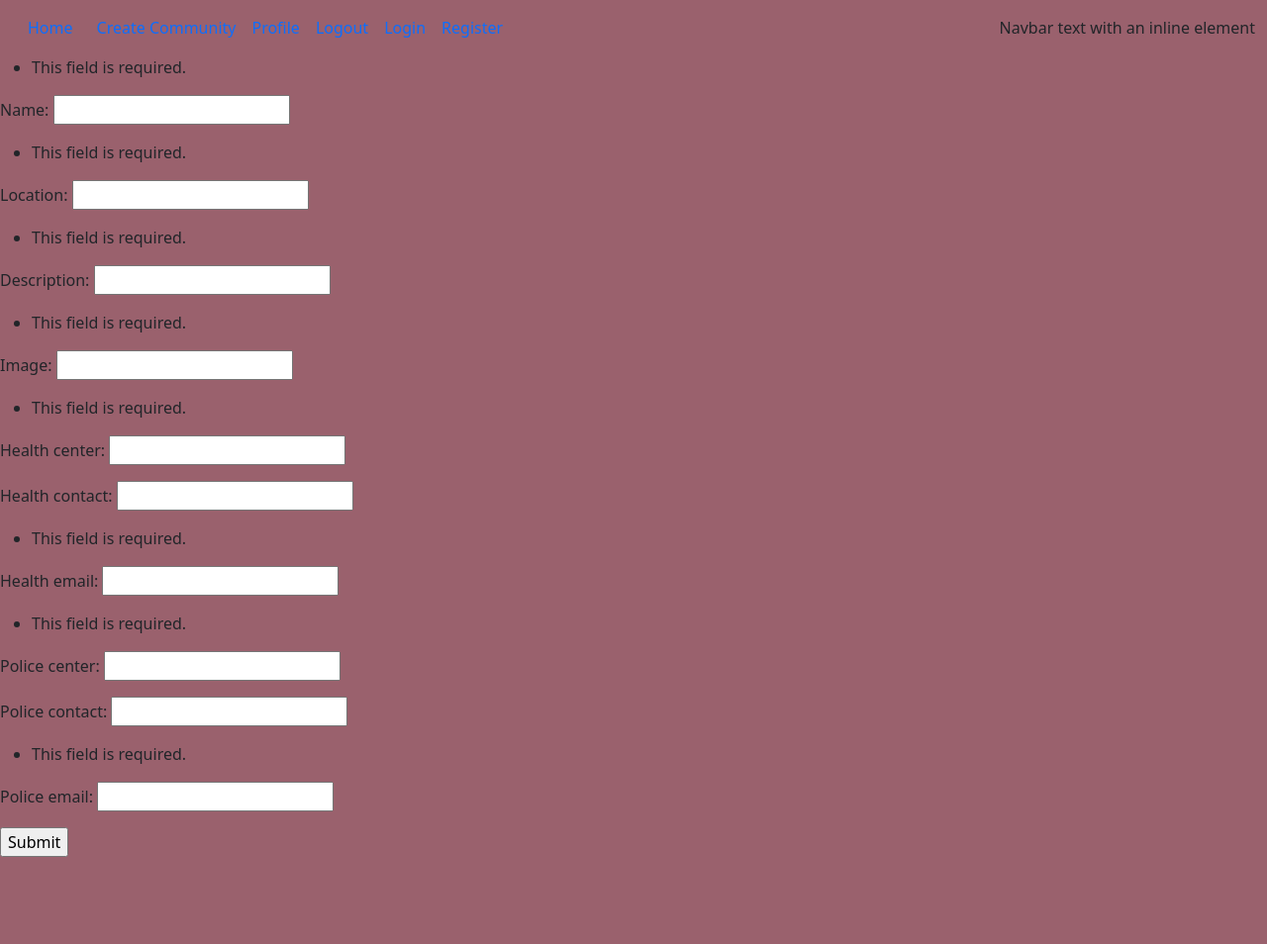
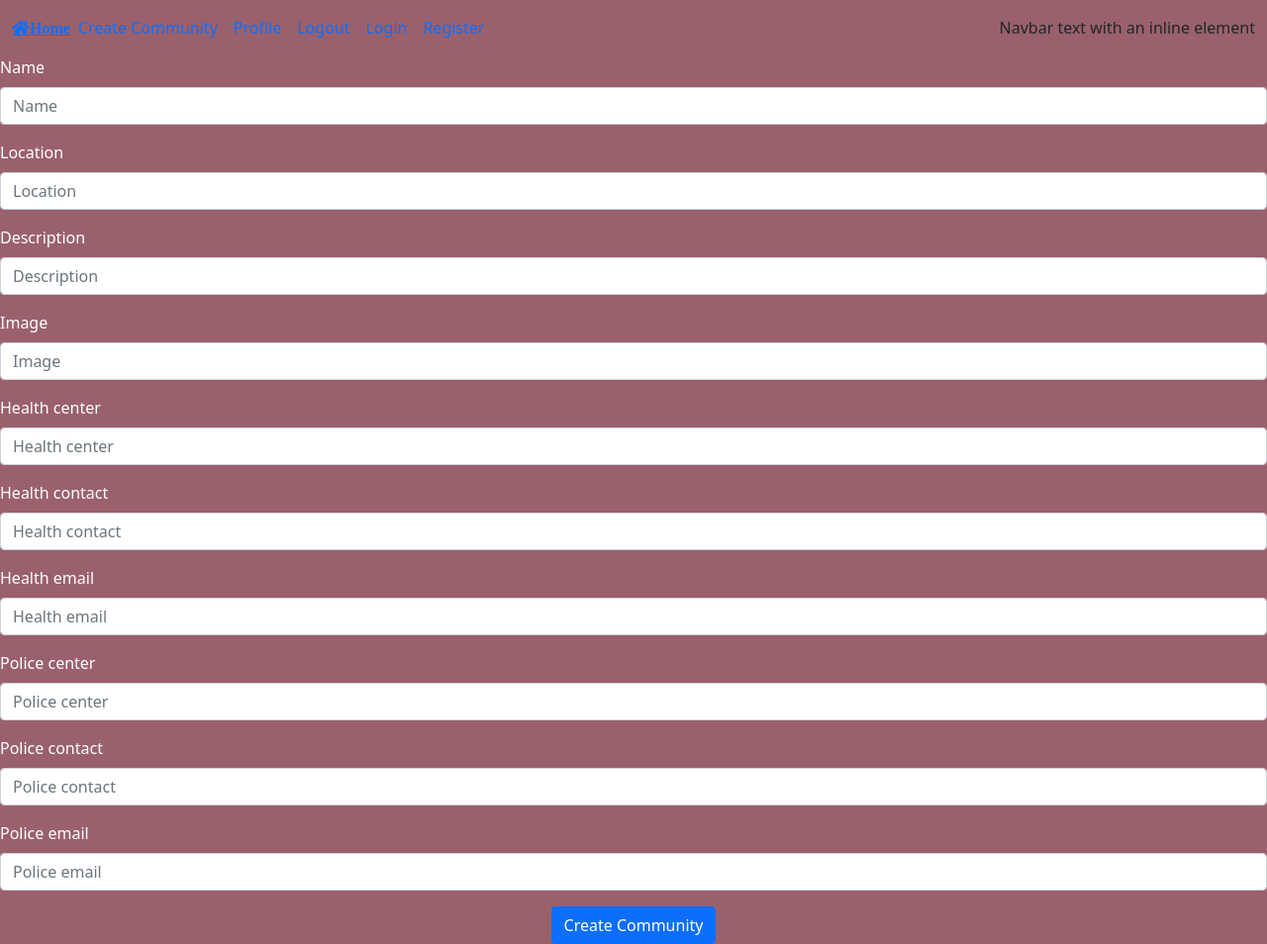
Before and after one commit to oscar9181/neighbourhood_heroes, a Django app: page /community/ in a window 1280 px wide. Shown: the whole page at 99% size. Before the commit the page ends 866 px from the top, so only its background shows below. Run offline with Django 4.2, Linux system fonts and the light colour scheme; some libraries are stand-ins or nearby versions.

Commit message:
create community functionality

```diff
--- a/hood/templates/neighbour/community.html
+++ b/hood/templates/neighbour/community.html
@@ -1,11 +1,11 @@
 {% extends 'neighbour/home.html' %}
 {% block content %}
-<form method="POST" action="" enctype="multipart/form-data">
-    {% csrf_token %}
-    {{form.as_p}}
-
-
-    <input type="submit" name="create neighbourhood">
-
+{% load bootstrap5 %}
+<form style="color: #FFFFFF;" action="{% url 'community'%}" method="post" enctype="multipart/form-data">
+    {% csrf_token%} {% bootstrap_form form %}
+    <div class="form-group text-center">
+        <input type="submit" class="btn btn-primary hood-btn" value="Create Community">
+    </div>
+    <input type="hidden" name="next" value="{{next}}">
 </form>
 {% endblock content %}
--- a/hood/templates/neighbour/home.html
+++ b/hood/templates/neighbour/home.html
@@ -6,6 +6,10 @@
     <meta name="viewport" content="width=device-width, initial-scale=1.0">
     <link rel="stylesheet" href="https://cdn.jsdelivr.net/npm/bootstrap@5.1.3/dist/css/bootstrap.min.css"
     integrity="sha384-1BmE4kWBq78iYhFldvKuhfTAU6auU8tT94WrHftjDbrCEXSU1oBoqyl2QvZ6jIW3" crossorigin="anonymous">
+    <link rel="stylesheet" href="https://use.fontawesome.com/releases/v5.6.1/css/all.css" integrity="sha384-gfdkjb5BdAXd+lj+gudLWI+BXq4IuLW5IT+brZEZsLFm++aCMlF1V92rMkPaX4PP" crossorigin="anonymous">
+
+
+
     <title>Document</title>
     <style>
      body{
@@ -19,7 +23,7 @@
 
   <nav class="navbar navbar-expand-lg bg-transparent">
     <div class="container-fluid">
-      <a class="nav-link active" aria-current="page" href="{% url 'home' %}">Home</a>
+      <a class="fas fa-home" aria-current="page" href="{% url 'home' %}">Home</a>
       <button class="navbar-toggler" type="button" data-bs-toggle="collapse" data-bs-target="#navbarText" aria-controls="navbarText" aria-expanded="false" aria-label="Toggle navigation">
         <span class="navbar-toggler-icon"></span>
       </button>
@@ -56,7 +60,22 @@
 
 
       {% block content %}
-    <h1>hello world</h1>
+      <div class="container-fluid">
+
+        <strong>Sites of the day</strong>
+
+      <div class="row px-5" style="display:flex;flex-wrap:wrap">
+        {% for hood in hoods %}
+          <div class="card" style="width: 24rem;">
+            {% if hood.image %}
+
+           <img src="{{ hood.image.url }}" alt="">
+           <p>No image</p>
+
+            {% endif %}
+            <p>{{hood.description}}</p>
+          {% endfor %}
+
     {% endblock content %}
 
 </body>
--- /dev/null
+++ b/hood/templates/neighbour/updateprofile.html
@@ -0,0 +1,4 @@
+{% extends 'neighbour/home.html' %}
+{% block content %}
+
+{% endblock content %}
--- a/hood/views.py
+++ b/hood/views.py
@@ -12,9 +12,9 @@
 # Create your views here.
 
 def home (request):
+    hoods=NeighbourHood.objects.all.order_by('-post_date')
 
-
-    return render(request,'neighbour/home.html')
+    return render(request,'neighbour/home.html',{'hoods':hoods})
 
 def registerpage(request):
     form=CreateUserForm()
@@ -58,15 +58,17 @@
     return render(request,'neighbour/profile.html')
 
 def community(request):
-    current_user = (request.user)
+    current_user = request.user
     form = NeighbourForm(request.POST,request.FILES)
     if request.method == 'POST':
             if form.is_valid():
-                hood = form.save()
+                hood = form.save(commit=False)
                 hood.user = request.user
                 hood.save()
 
                 return redirect ('home')
-
+            else :
+                # form = ProfileForm()
+                pass
 
     return render(request,'neighbour/community.html',{'form':form})
--- a/neighbour/settings.py
+++ b/neighbour/settings.py
@@ -42,7 +42,8 @@
     'django.contrib.sessions',
     'django.contrib.messages',
     'django.contrib.staticfiles',
-    'hood.apps.HoodConfig'
+    'hood.apps.HoodConfig',
+    'bootstrap5',
 ]
 
 MIDDLEWARE = [
```
Also changed, not shown: requirements.txt (added, +10 -0 lines), db.sqlite3.
